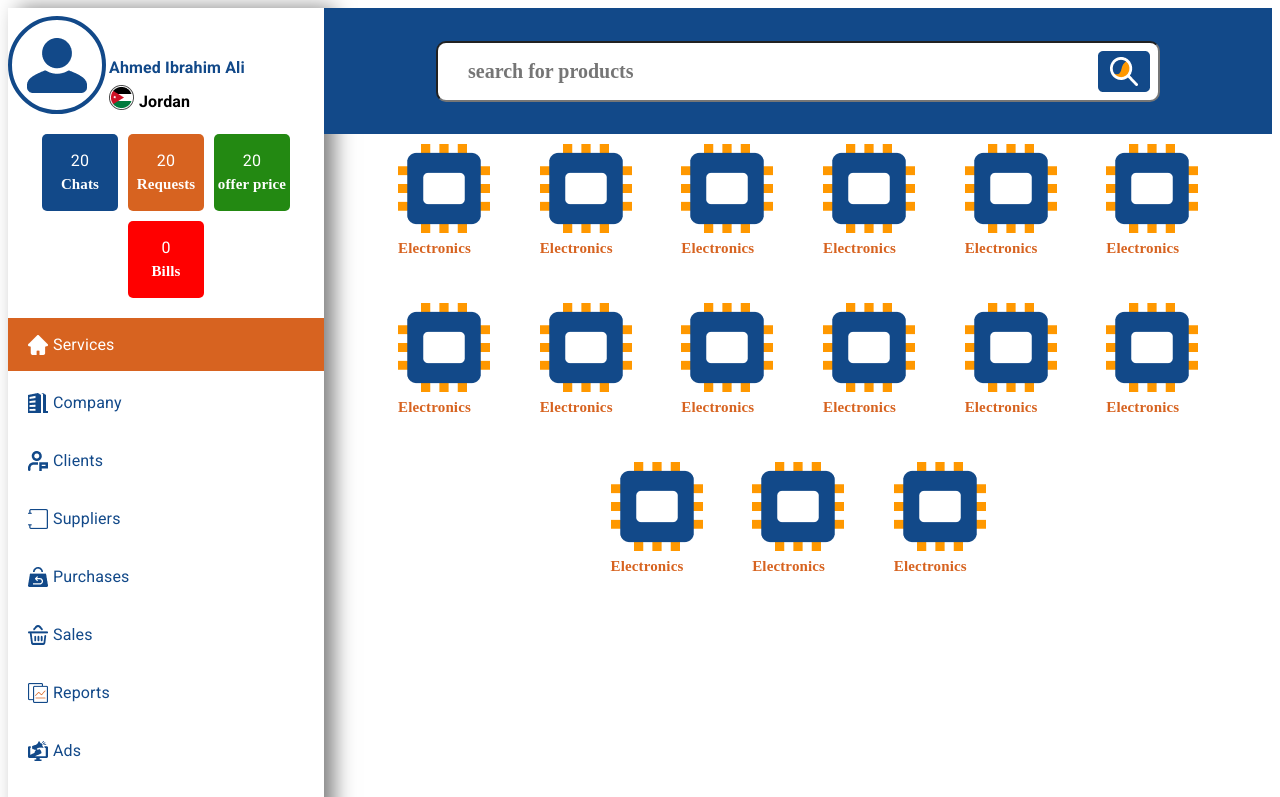
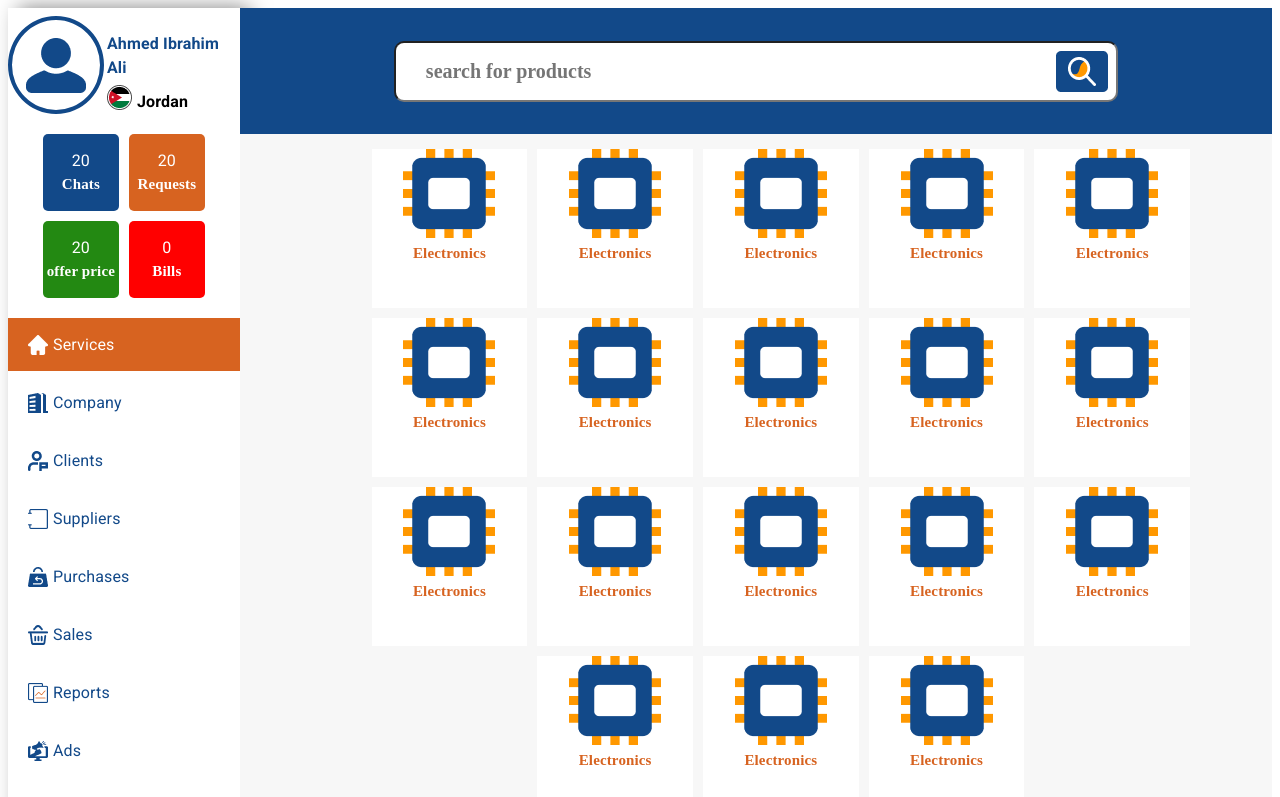
Before and after one commit to karim40188/AuthAndCards, a React (Vite) app: page /showcards in a window 1280 px wide. Shown: the top 797 px of the page. Built offline with nearby package versions, Linux system fonts and the light colour scheme.

Commit message:
some edit

```diff
--- a/src/Components/Cards/Cards.jsx
+++ b/src/Components/Cards/Cards.jsx
@@ -4,6 +4,9 @@ import { useState } from "react";
 
 function Cards() {
   let [cards] = useState([
+    { img: cardImg, title: "Electronics" },
+    { img: cardImg, title: "Electronics" },
+    { img: cardImg, title: "Electronics" },
     { img: cardImg, title: "Electronics" },
     { img: cardImg, title: "Electronics" },
     { img: cardImg, title: "Electronics" },
@@ -26,10 +29,8 @@ function Cards() {
         container
         sx={{
           justifyContent: "center",
-          margin: "0 auto",
           paddingBlock: "10px",
           paddingLeft:'50px',
-          backgroundColor: "f7f7f7",
         }}
       >
         {cards.map((card, index) => {
@@ -42,6 +43,8 @@ function Cards() {
                 backgroundColor: "#FFFFFF",
                 width: "153px",
                 height: "159px",
+                textAlign:'center',
+                margin:'5px'
 
 
               }}
--- a/src/Components/Home/Home.jsx
+++ b/src/Components/Home/Home.jsx
@@ -7,11 +7,11 @@ function Home() {
   return (
     <Box>
       <Grid container>
-        <Grid item xs={3}>
+        <Grid item xs={2.2}>
           <SideBar />
         </Grid>
-        <Grid item xs={9}>
-        <Navbar />
+        <Grid item xs={9.8} sx={{ backgroundColor: "#f7f7f7" }}>
+          <Navbar />
           <Cards />
         </Grid>
       </Grid>
--- a/src/Components/SideBar/SideBar.jsx
+++ b/src/Components/SideBar/SideBar.jsx
@@ -146,6 +146,7 @@ function SideBar() {
               sx={{
                 backgroundColor:
                   link.name == "Services" ? "#D76320" : "transparent",
+                  cursor:'pointer'
               }}
             >
               <Box
```
